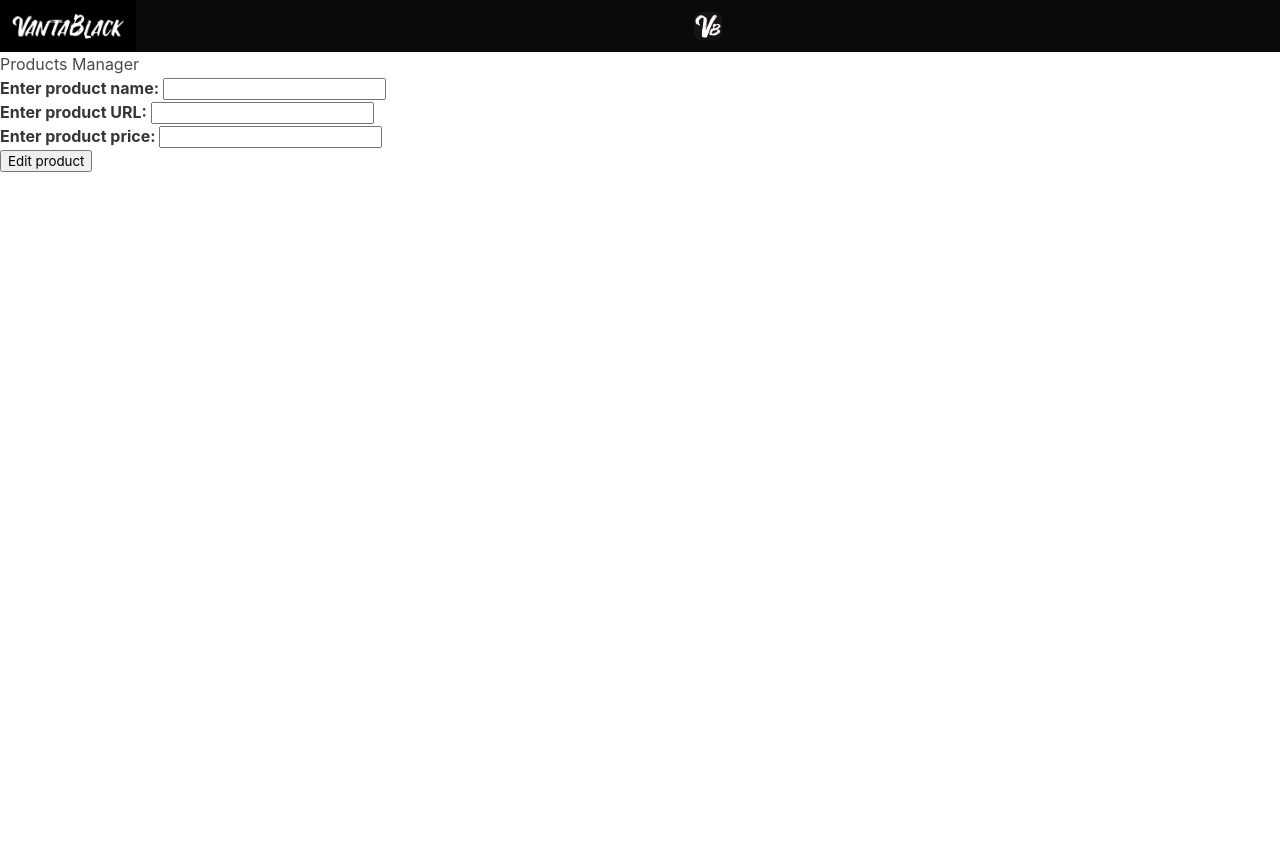
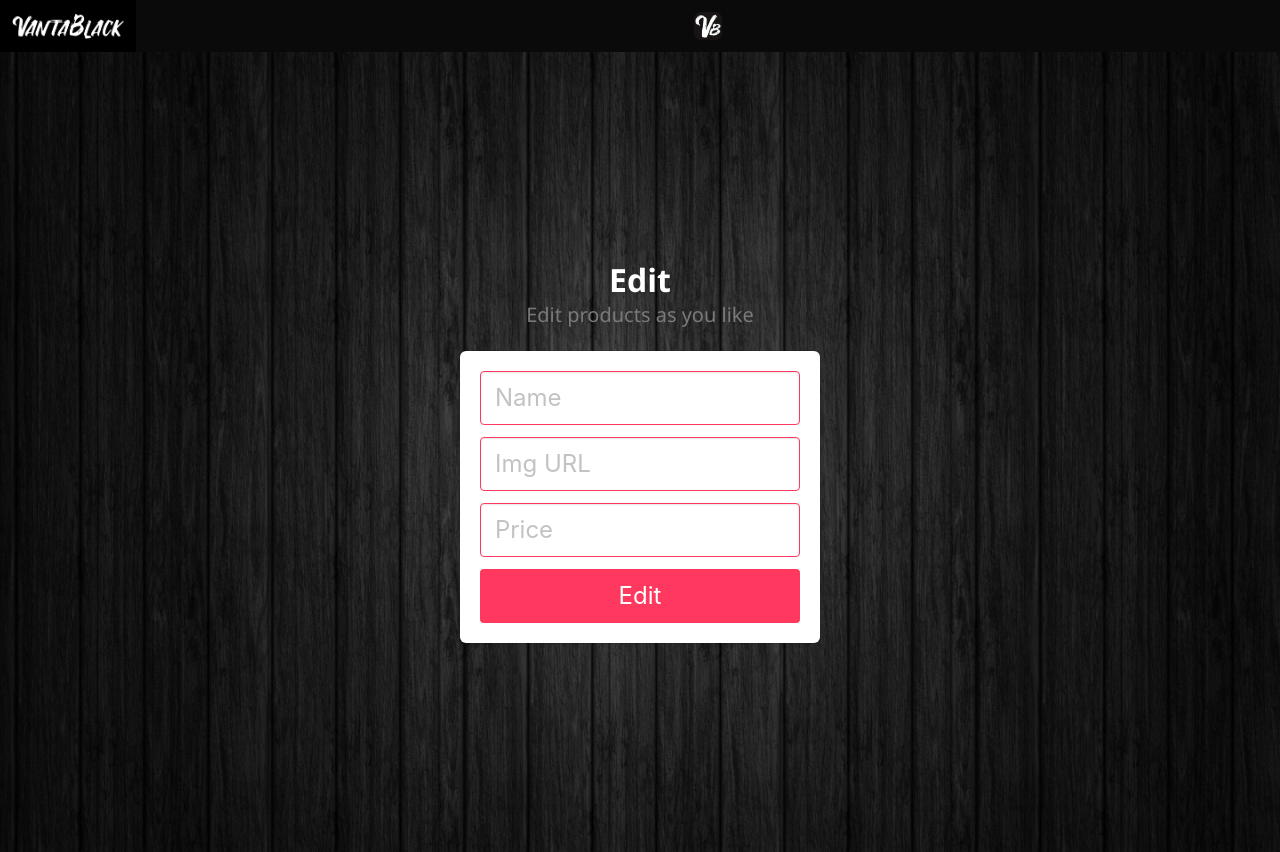
Before and after one commit to Midas0615/React-Ecommerce, a React (Create React App) app in the folder frontend/: page /admin/edit/1 in a window 1280 px wide. Before the commit the page ends 800 px from the top, so only its background shows below. Built offline with nearby package versions, Linux system fonts and the light colour scheme.

Commit message:
Visual - Admin y Productos

```diff
--- a/frontend/src/Components/Atoms/ProductTableField.jsx
+++ b/frontend/src/Components/Atoms/ProductTableField.jsx
@@ -19,7 +19,7 @@ const ProductTableField = ({ item, handleDelete }) => (
       <Link to={`/admin/edit/${item.name}`}>Edit</Link>
     </div>
     <div className="column">
-      <button onClick={handleDelete}>Delete</button>
+      <button className="button is-warning is-fullwidth" onClick={handleDelete}>Delete</button>
     </div>
   </div>
 )
--- a/frontend/src/Components/Global/Header.jsx
+++ b/frontend/src/Components/Global/Header.jsx
@@ -9,7 +9,6 @@ const logOut = () => {
   localStorage.setItem('loggued', false)
   localStorage.setItem('currentUser', "")
 }
-
 
 const Header = () => (
   <nav className="navbar is-black" role="navigation" aria-label="main navigation">
--- a/frontend/src/Components/Pages/Admin.jsx
+++ b/frontend/src/Components/Pages/Admin.jsx
@@ -6,14 +6,36 @@ class Admin extends Component {
   render() {
     if (!(localStorage.currentUser && JSON.parse(localStorage.currentUser).name === 'admin')) {
       return (
-        <h1>Acceso denegado</h1>
+        <main>
+        <section className="hero is-black is-fullheight">
+            <div className="hero-body">
+                <div className="container has-text-centered">
+                    <div className="column is-4 is-offset-4">
+                        <h3 className="title has-text-red">Access Denied!</h3>
+                        <p className="subtitle has-text-grey">You have no admin permissions</p>
+                    </div>
+                </div>
+            </div>
+        </section>
+        </main>
       )
     }
 
     return  (
       <main>
-        <h1>Admin</h1>
-        <Link to='/admin/products'>Add products</Link>
+      <section className="hero is-black is-fullheight">
+          <div className="hero-body">
+              <div className="container has-text-centered">
+                  <div className="column is-4 is-offset-4">
+                      <h3 className="title has-text-white">Admin</h3>
+                      <p className="subtitle has-text-grey">Choose an action</p>
+                      <div className="box">
+                        <Link className="button is-block is-success is-large is-fullwidth" to='/admin/products'>Add products</Link>
+                      </div>
+                  </div>
+              </div>
+          </div>
+      </section>
       </main>
     )
   }
--- a/frontend/src/Components/Pages/EditProduct.jsx
+++ b/frontend/src/Components/Pages/EditProduct.jsx
@@ -43,39 +43,48 @@ function EditProduct({ match, history }) {
 
   return (
     <main>
-      <h1>Products Manager</h1>
+    <section className="hero is-black is-fullheight">
+        <div className="hero-body">
+            <div className="container has-text-centered">
+                <div className="column is-4 is-offset-4">
+                    <h3 className="title has-text-white">Edit</h3>
+                    <p className="subtitle has-text-grey">Edit products as you like</p>
+                    <div className="box">
                         <form onSubmit={edit}>
-        <div className="form-group">
-          <label><strong>Enter product name: </strong></label>
-          <input type="text"
-            className="form-control"
+                            <div className="field">
+                                <div className="control">
+                                    <input className="input is-large is-danger" type="text" placeholder="Name" autoFocus=""
                                     value={name}
                                     onChange={e => setName(e.target.value)}
                                     required />
                                 </div>
-        <div className="form-group">
-          <label><strong>Enter product URL: </strong></label>
-          <input type="url"
-            className="form-control"
+                            </div>
+
+                            <div className="field">
+                                <div className="control">
+                                    <input className="input is-large is-danger" type="url" placeholder="Img URL"
                                     value={img}
                                     onChange={e => setImg(e.target.img)}
                                     required />
                                 </div>
-        <div className="form-group">
-          <label><strong>Enter product price: </strong></label>
-          <input type="number"
-            className="form-control"
+                            </div>
+
+                            <div className="field">
+                                <div className="control">
+                                    <input className="input is-large is-danger" type="number" placeholder="Price"
                                     value={price}
                                     onChange={e => setPrice(e.target.value)}
                                     required />
                                 </div>
-        <div className="form-group">
-          <input type="submit"
-            value="Edit product"
-            className="btn btn-primary" />
                             </div>
+                            <input className="button is-block is-danger is-large is-fullwidth" type="submit" value="Edit" />
                         </form>
-    </main >
+                    </div>
+                </div>
+            </div>
+        </div>
+    </section>
+    </main>
   )
 }
 
```
Lines whose indentation alone changed are shown as unchanged.
